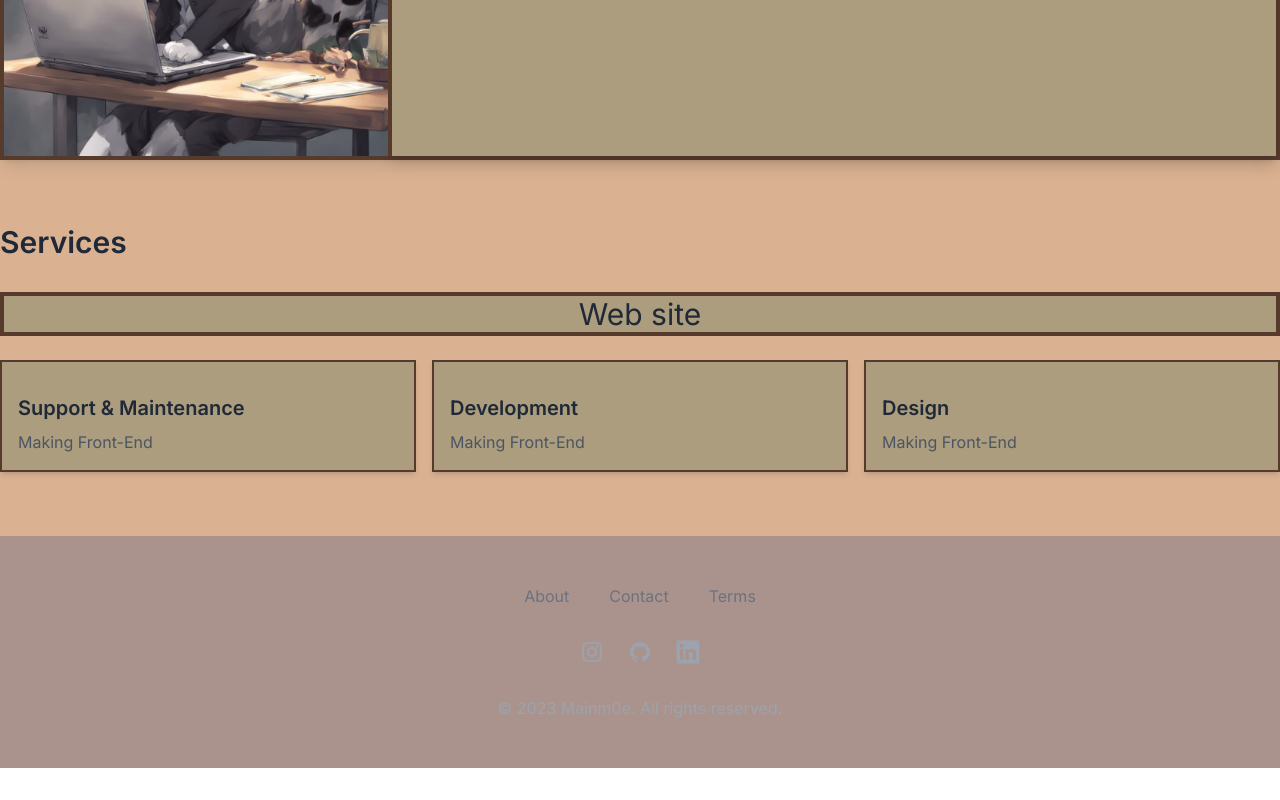
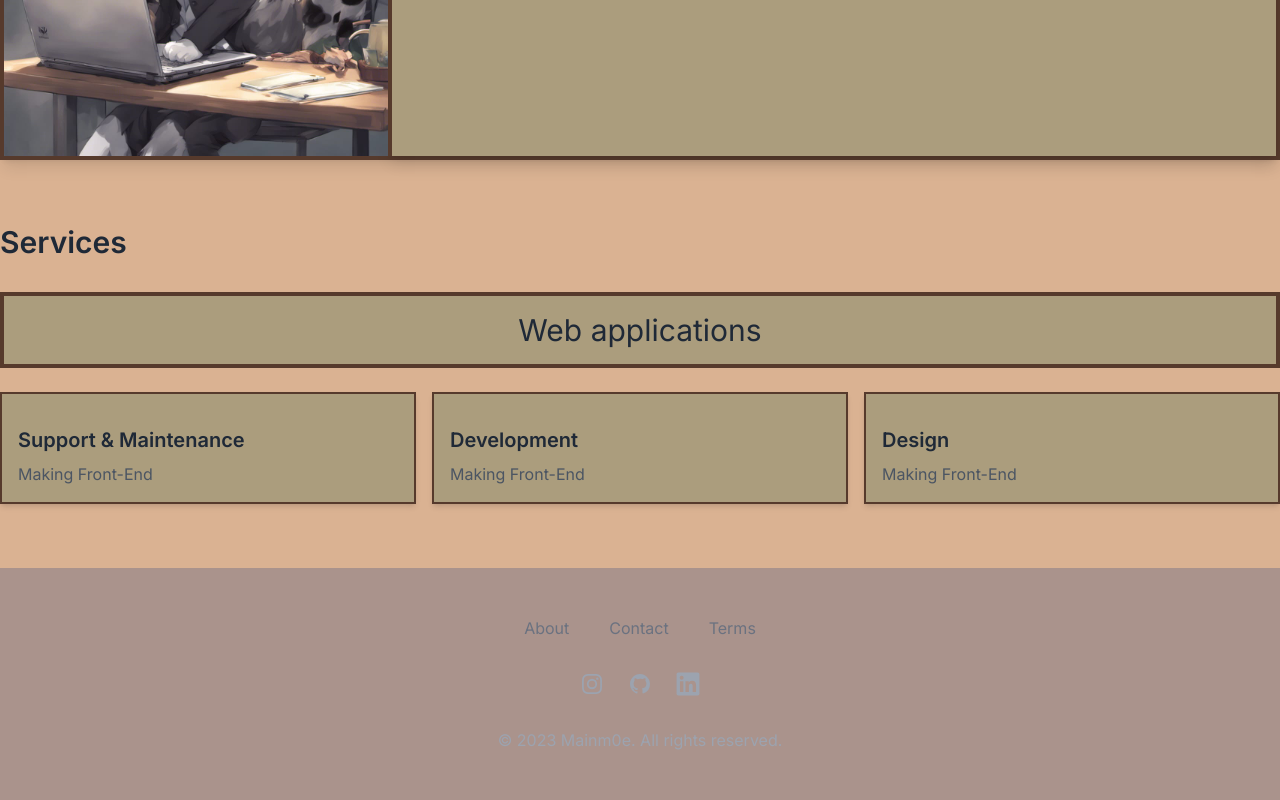
Before and after one commit to Mainm0e/mainm0e_page, a Next.js app: page / in a window 1280 px wide. Shown: the part 1096-1896 px from the top of the page. Before the commit the page ends 1864 px from the top, so only its background shows below. Built offline with nearby package versions, Linux system fonts and the light colour scheme.

Commit message:
update services label

```diff
--- a/components/section/Services.tsx
+++ b/components/section/Services.tsx
@@ -47,7 +47,7 @@ export default function Services() {
           <>
             <h1 className="text-3xl font-semibold mb-8">Services</h1>
             <div className="bg-accent flex flex-row w-full items-center justify-center border-4 border-primary mb-6">
-              <span className="text-3xl">Web site</span>
+              <span className="text-3xl py-4">Web applications</span>
             </div>
             <div className="grid grid-cols-1 md:grid-cols-2 lg:grid-cols-3 gap-4">
               {data.my_services["web applications"].map((service, index) => (
```
